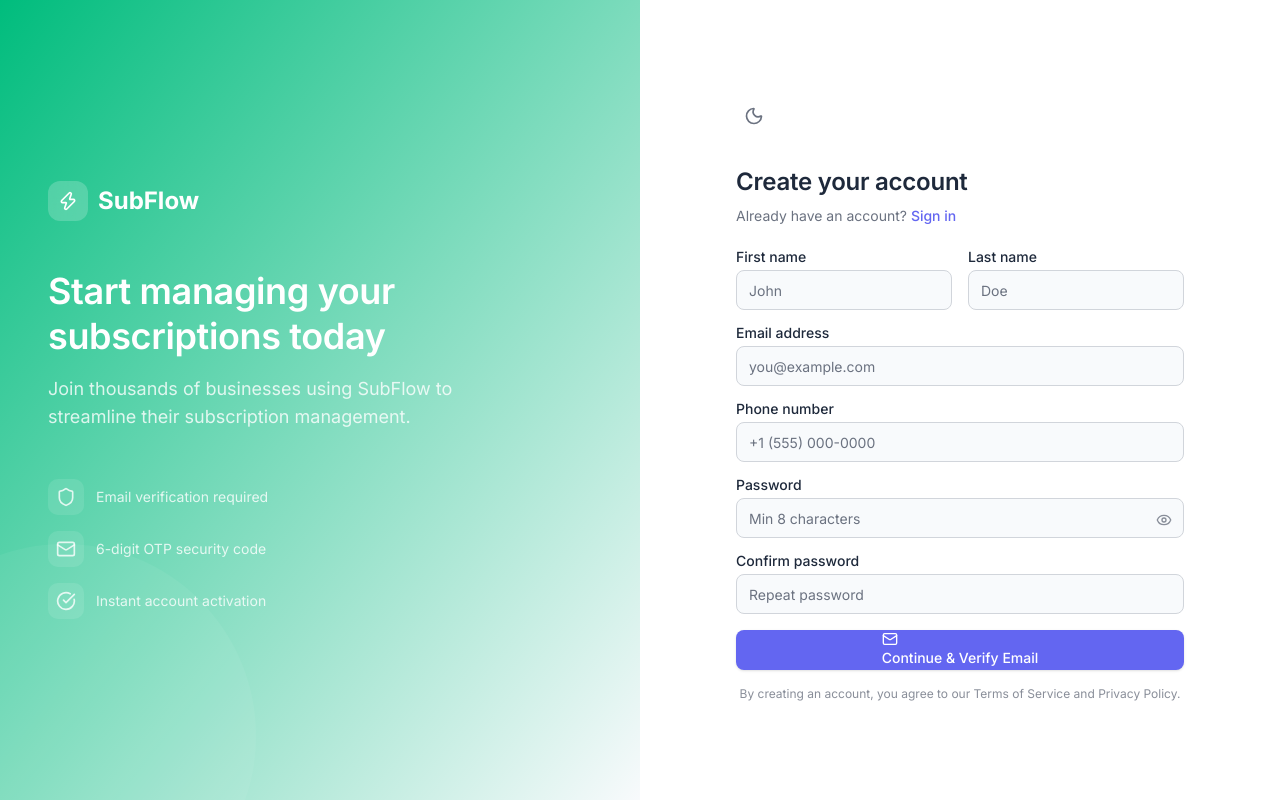
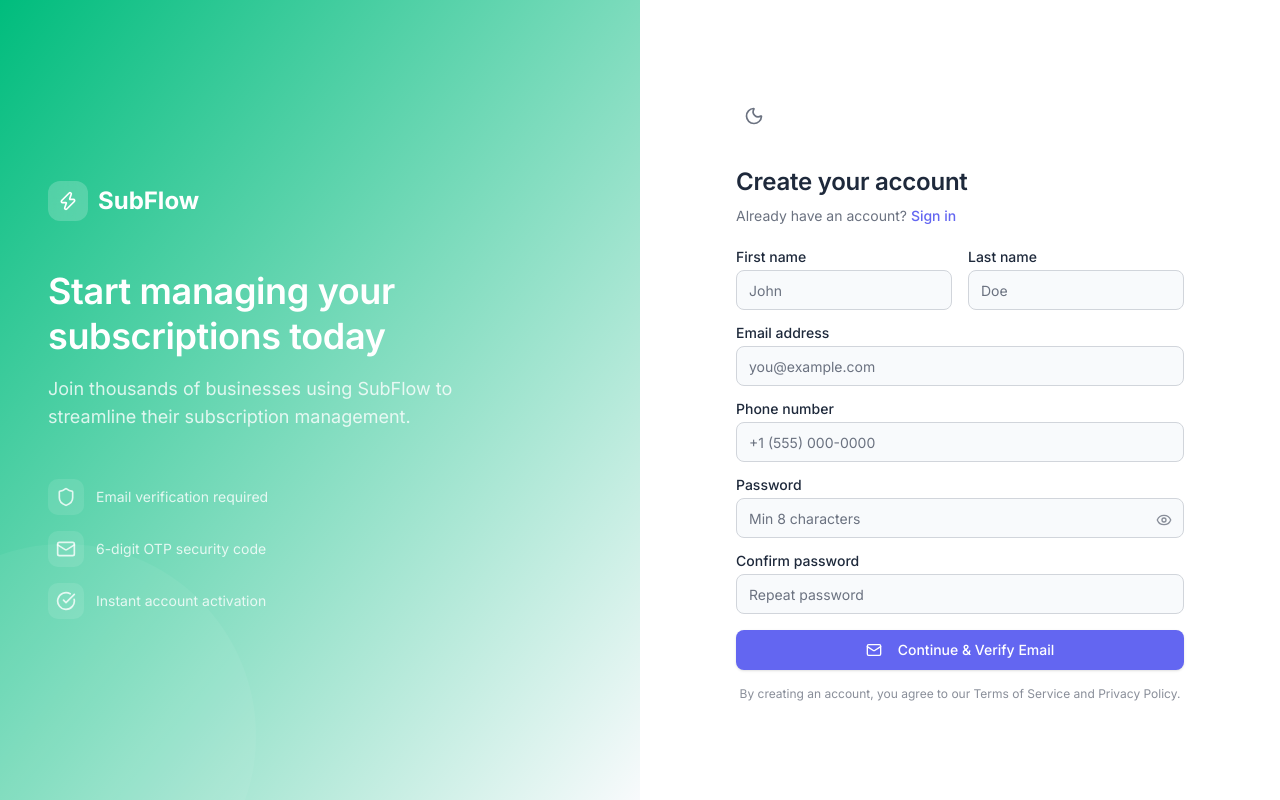
Before and after one commit to VARDH9620/SubFlow, a React (Vite) app: page /register in a window 1280 px wide. Built offline with nearby package versions, Linux system fonts and the light colour scheme.

Commit message:
style: fix button icon vertical alignment and spacing

```diff
--- a/src/components/ui/ThemeToggle.tsx
+++ b/src/components/ui/ThemeToggle.tsx
@@ -65,8 +65,8 @@ export function ThemeToggle({ compact = false }: { compact?: boolean }) {
                 onClick={() => { setTheme(opt.value); setOpen(false); }}
                 className={`w-full flex items-center gap-2.5 px-3 py-2 text-sm transition-colors ${
                   theme === opt.value
-                    ? 'bg-primary-50 dark:bg-primary-900/30 text-primary/90 dark:text-primary-400'
-                    : 'text-foreground/90 hover:bg-muted/50 dark:hover:bg-slate-700'
+                    ? 'bg-accent text-accent-foreground font-semibold'
+                    : 'text-foreground/90 hover:bg-muted'
                 }`}
               >
                 {opt.icon}
--- a/src/components/ui/index.tsx
+++ b/src/components/ui/index.tsx
@@ -44,8 +44,8 @@ export function Button({ variant = 'primary', size = 'md', loading, children, cl
       disabled={disabled || loading}
       {...props}
     >
-      {loading && <svg className="animate-spin h-4 w-4 mr-2" fill="none" viewBox="0 0 24 24"><circle className="opacity-25" cx="12" cy="12" r="10" stroke="currentColor" strokeWidth="4" /><path className="opacity-75" fill="currentColor" d="M4 12a8 8 0 018-8V0C5.373 0 0 5.373 0 12h4z" /></svg>}
-      <span className="relative z-10">{children}</span>
+      {loading && <svg className="animate-spin h-4 w-4" fill="none" viewBox="0 0 24 24"><circle className="opacity-25" cx="12" cy="12" r="10" stroke="currentColor" strokeWidth="4" /><path className="opacity-75" fill="currentColor" d="M4 12a8 8 0 018-8V0C5.373 0 0 5.373 0 12h4z" /></svg>}
+      {children}
     </motion.button>
   );
 }
```
